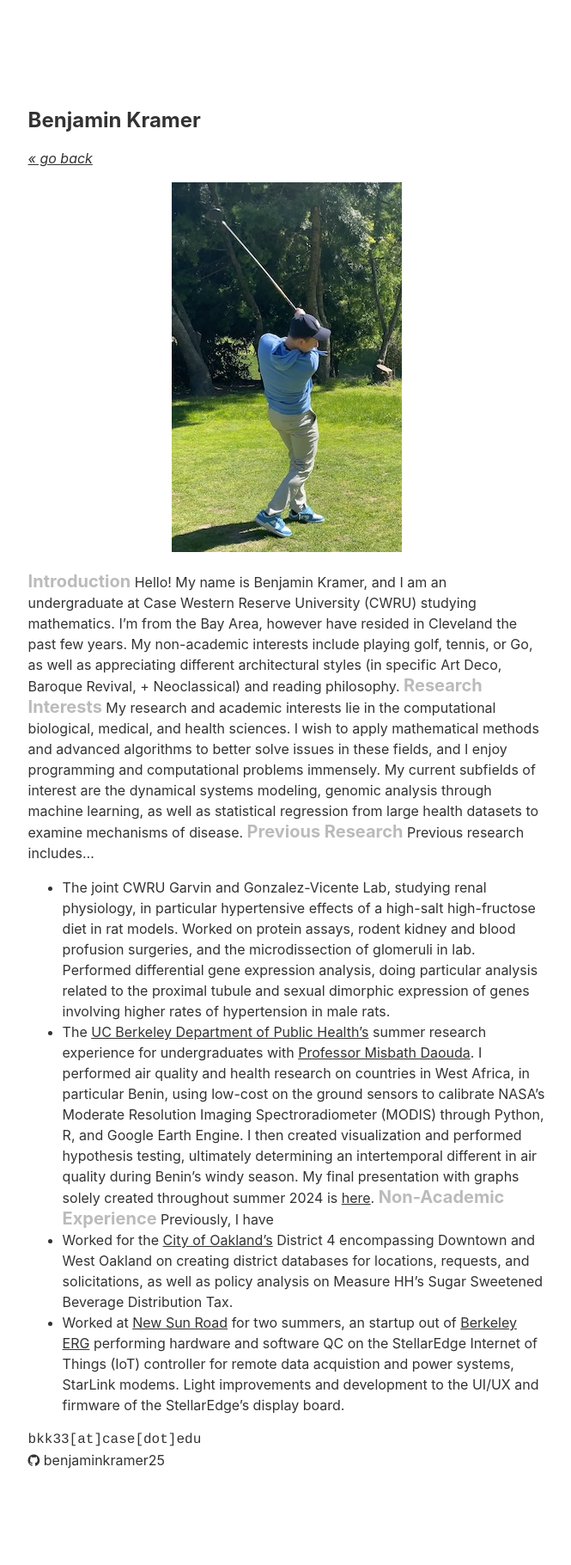
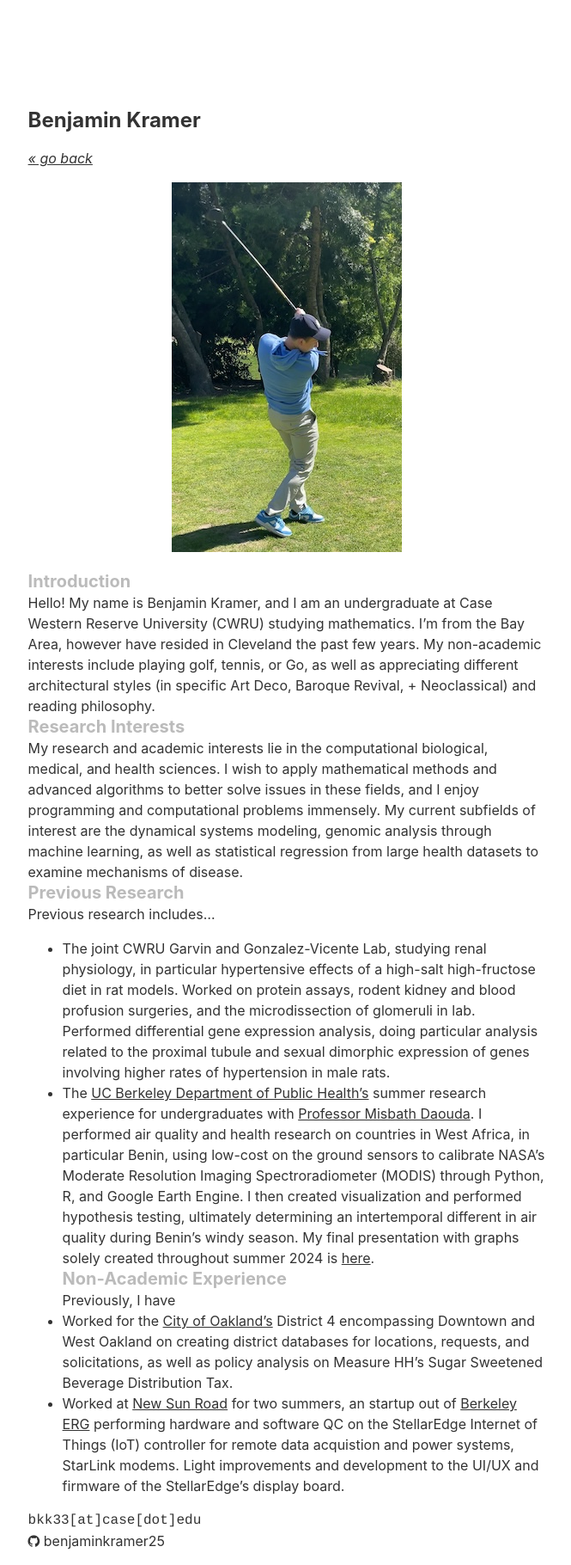
Before and after one commit to benjaminkramer64/benjaminkramer25.github.io, a Jekyll site: the page built from about.md, in a window 1280 px wide. Shown: the whole page at 86% size, without its empty margins (313-978 px from the left). Built offline with Jekyll 4.4.1, drawn with Linux system fonts in a browser that asks for light colours; before the commit the page ends 1726 px from its top, so only the background shows below that.

Commit message:
Update about.md

```diff
--- a/about.md
+++ b/about.md
@@ -7,15 +7,15 @@ title: Benjamin Kramer
 <p align="center">
   <img width="268" height="430" src="assets/images/golf.jpg">
 </p>
-<span style="font-size:20px; font-weight: bold; color: #bbbbbb;">Introduction</span>
-Hello! My name is Benjamin Kramer, and I am an undergraduate at Case Western Reserve University (CWRU) studying mathematics. I'm from the Bay Area, however have resided in Cleveland the past few years. My non-academic interests include playing golf, tennis, or Go, as well as appreciating different architectural styles (in specific Art Deco, Baroque Revival, + Neoclassical) and reading philosophy.
-<span style="font-size:20px; font-weight: bold; color: #bbbbbb;">Research Interests</span>
-My research and academic interests lie in the computational biological, medical, and health sciences. I wish to apply mathematical methods and advanced algorithms to better solve issues in these fields, and I enjoy programming and computational problems immensely. My current subfields of interest are the dynamical systems modeling, genomic analysis through machine learning, as well as statistical regression from large health datasets to examine mechanisms of disease.
-<span style="font-size:20px; font-weight: bold; color: #bbbbbb;">Previous Research</span>
+<span style="font-size:20px; font-weight: bold; color: #bbbbbb;">Introduction</span> \
+Hello! My name is Benjamin Kramer, and I am an undergraduate at Case Western Reserve University (CWRU) studying mathematics. I'm from the Bay Area, however have resided in Cleveland the past few years. My non-academic interests include playing golf, tennis, or Go, as well as appreciating different architectural styles (in specific Art Deco, Baroque Revival, + Neoclassical) and reading philosophy. \
+<span style="font-size:20px; font-weight: bold; color: #bbbbbb;">Research Interests</span> \
+My research and academic interests lie in the computational biological, medical, and health sciences. I wish to apply mathematical methods and advanced algorithms to better solve issues in these fields, and I enjoy programming and computational problems immensely. My current subfields of interest are the dynamical systems modeling, genomic analysis through machine learning, as well as statistical regression from large health datasets to examine mechanisms of disease. \
+<span style="font-size:20px; font-weight: bold; color: #bbbbbb;">Previous Research</span> \
 Previous research includes...
 - The joint CWRU Garvin and Gonzalez-Vicente Lab, studying renal physiology, in particular hypertensive effects of a high-salt high-fructose diet in rat models. Worked on protein assays, rodent kidney and blood profusion surgeries, and the microdissection of glomeruli in lab. Performed differential gene expression analysis, doing particular analysis related to the proximal tubule and sexual dimorphic expression of genes involving higher rates of hypertension in male rats.
--  The <a class="about-link" href="https://publichealth.berkeley.edu/" target="_blank">UC Berkeley Department of Public Health's</a> summer research experience for undergraduates with <a class="about-link" href="https://publichealth.berkeley.edu/people/misbath-daouda" target="_blank">Professor Misbath Daouda</a>. I performed air quality and health research on countries in West Africa, in particular Benin, using low-cost on the ground sensors to calibrate NASA's Moderate Resolution Imaging Spectroradiometer (MODIS) through Python, R, and Google Earth Engine. I then created visualization and performed hypothesis testing, ultimately determining an intertemporal different in air quality during Benin's windy season. My final presentation with graphs solely created throughout summer 2024 is [here](assets/items/BenjaminKramerBerkeleyPresentation2024.pptx).
-<span style="font-size:20px; font-weight: bold; color: #bbbbbb;">Non-Academic Experience</span>
+-  The <a class="about-link" href="https://publichealth.berkeley.edu/" target="_blank">UC Berkeley Department of Public Health's</a> summer research experience for undergraduates with <a class="about-link" href="https://publichealth.berkeley.edu/people/misbath-daouda" target="_blank">Professor Misbath Daouda</a>. I performed air quality and health research on countries in West Africa, in particular Benin, using low-cost on the ground sensors to calibrate NASA's Moderate Resolution Imaging Spectroradiometer (MODIS) through Python, R, and Google Earth Engine. I then created visualization and performed hypothesis testing, ultimately determining an intertemporal different in air quality during Benin's windy season. My final presentation with graphs solely created throughout summer 2024 is [here](assets/items/BenjaminKramerBerkeleyPresentation2024.pptx). \
+<span style="font-size:20px; font-weight: bold; color: #bbbbbb;">Non-Academic Experience</span> \
 Previously, I have
 - Worked for the <a class="about-link" href="https://www.oaklandca.gov/" target="_blank">City of Oakland's</a> District 4 encompassing Downtown and West Oakland on creating district databases for locations, requests, and solicitations, as well as policy analysis on Measure HH's Sugar Sweetened Beverage Distribution Tax.
 - Worked at <a class="about-link" href="https://newsunroad.com/" target="_blank">New Sun Road</a> for two summers, an startup out of <a class="about-link" href="https://erg.berkeley.edu/" target="_blank">Berkeley ERG</a> performing hardware and software QC on the StellarEdge Internet of Things (IoT) controller for remote data acquistion and power systems, StarLink modems. Light improvements and development to the UI/UX and firmware of the StellarEdge's display board.
```
